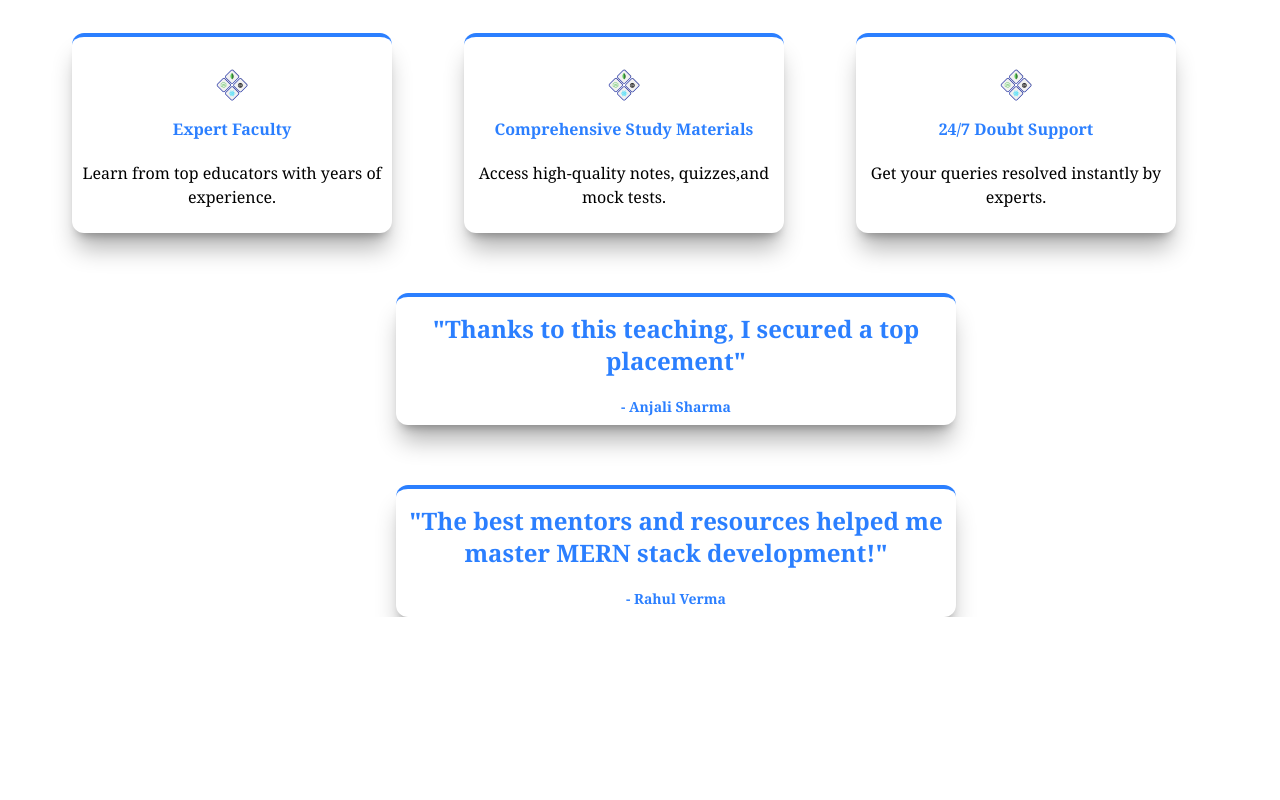
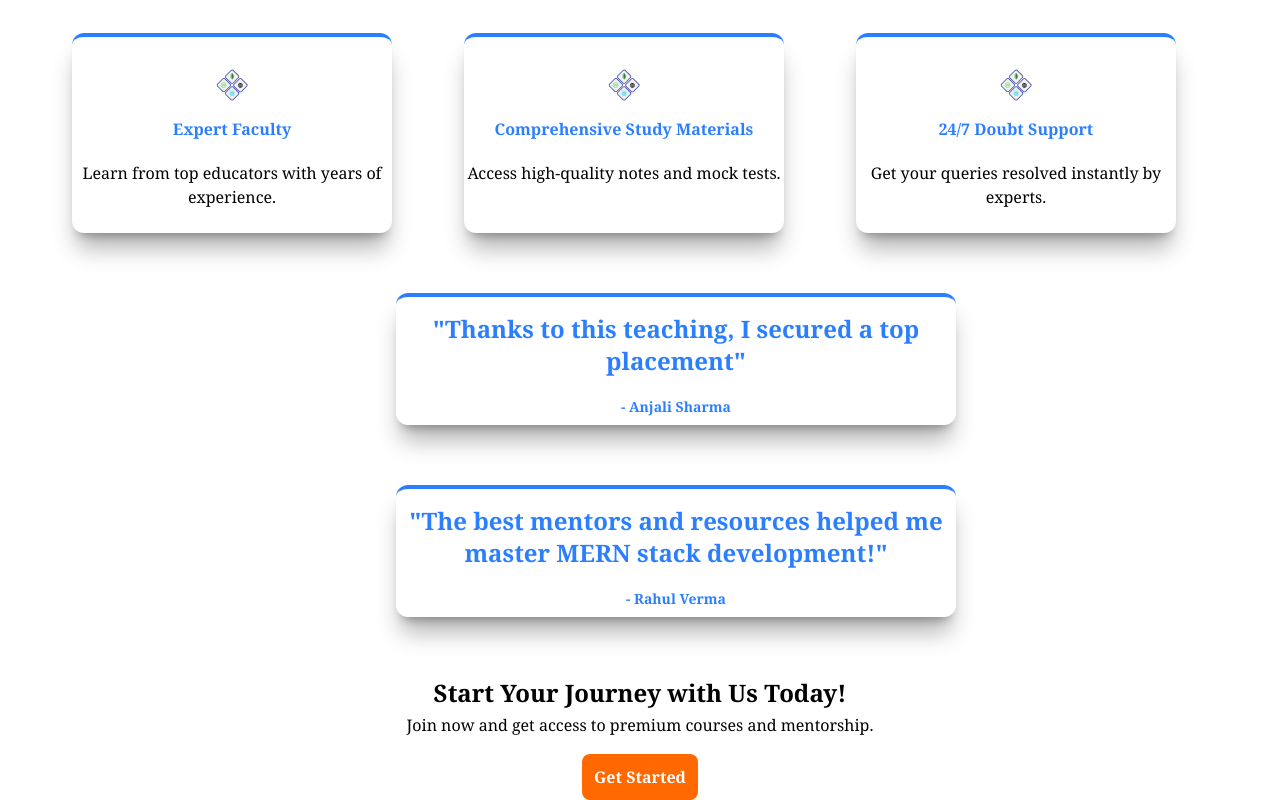
Before and after one commit to KrushnaBarhate03/skillwindow, a React (Vite) app: page / in a window 1280 px wide. Shown: the part 951-1751 px from the top of the page. Before the commit the page ends 1568 px from the top, so only its background shows below. Built offline with nearby package versions, Linux system fonts and the light colour scheme.

Commit message:
changes done

```diff
--- a/src/views/Choose.jsx
+++ b/src/views/Choose.jsx
@@ -4,7 +4,7 @@ function Choose({name,description,images}) {
   return (
    <div className="bg-white   shadow-xl/30  w-80 md:ml-18 ml-10 h-50 mt-15 border-t-4 border-blue-500 rounded-xl">
 
-            <img src={images} className="w-8 m-auto mt-8 "/>
+            <img src={images} className="w-8 m-auto mt-8"/>
 
             <h4 className="text-blue-500 font-serif font-bold text-center mt-4 text-1xl">{name} </h4>
 
--- a/src/views/Home.jsx
+++ b/src/views/Home.jsx
@@ -39,7 +39,8 @@ function Home() {
 
 <div className="flex flex-row flex-wrap items-center">
   <Choose name="Expert Faculty" images={Mern} description="Learn from top educators with years of experience."/>
-  <Choose name="Comprehensive Study Materials" images={Mern} description="Access high-quality notes, quizzes,and mock tests."/>
+  <Choose name="Comprehensive Study Materials" images={Mern} description="Access high-quality notes and
+       mock tests."/>
     <Choose name="24/7 Doubt Support" images={Mern} description="Get your queries resolved instantly by experts."/>
 </div>
 
@@ -47,6 +48,13 @@ function Home() {
   <LastCard name='"Thanks to this teaching, I secured a top placement"' description="- Anjali Sharma"/>
     <LastCard name='"The best mentors and resources helped me master MERN stack development!"' description="- Rahul Verma"/>
 </div>
+<div className="flex flex-col">
+  <h3 className="mt-15 text-center font-bold font-serif  text-2xl">Start Your Journey with Us Today!</h3>
+  <h4 className="text-center font-serif mt-1 text-semibold"> Join now and get access to premium courses and mentorship.</h4>
+   <button className="md:mt-7 mt-8">
+        <a href='#GetStarted' className="bg-orange-500 font-serif  text-white font-semibold p-3 rounded-lg ">Get Started</a>
+     </button>
+</div>
 </>
   )
 }
```
